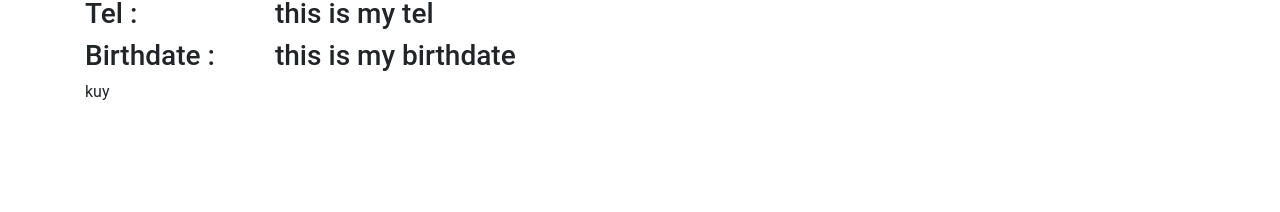
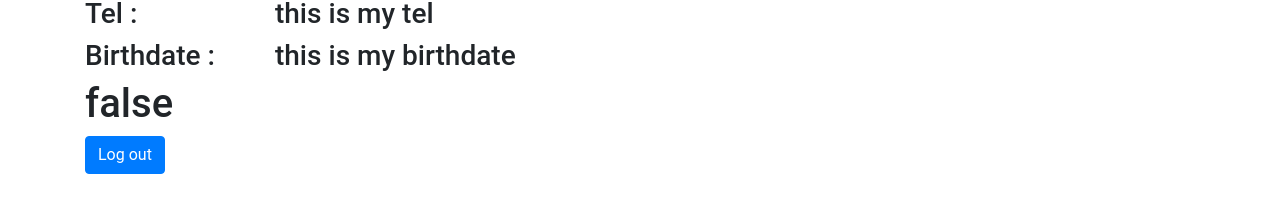
Before and after one commit to 2110423-2019-2/sec1_V-Solution, a React (Create React App) app in the folder front-fresh-fruit/: page /profile in a window 1280 px wide. Shown: the part 526-738 px from the top of the page. Built offline with nearby package versions, Linux system fonts and the light colour scheme.

Commit message:
add login and logout system draft1

```diff
--- a/front-fresh-fruit/src/App.js
+++ b/front-fresh-fruit/src/App.js
@@ -1,4 +1,4 @@
-import React from 'react';
+import React,{useState} from 'react';
 import Navi from './web-components/Navigationbar';
 import Home from './Page/HomePage';
 import Register from './Page/Register';
@@ -16,6 +16,22 @@ import UserContext from './Context/UserContext';
 import HomePage from './Page/HomePage';
 import { BrowserRouter as Router, Switch, Route, Link } from 'react-router-dom';
 function App() {
+  const [isloggedin,setIsloggedin] = useState(false)
+  const [token,setToken] = useState("")
+  function handleIsloggedin(){
+    if (isloggedin){
+      setIsloggedin(false)
+    }else{
+      setIsloggedin(true)
+    }
+    console.log(isloggedin)
+  }
+  function handleSetToken(token){
+    setToken(token);
+  }
+  function clearToken(){
+    setToken("");
+  }
   return (
     <div>
 
@@ -29,8 +45,10 @@ function App() {
       <Router>
         {/* body part */}
         <Switch>
+          <UserContext.Provider value={{google:'this is evil company',isloggedin:`${isloggedin}`,setLogin:handleIsloggedin,setToken:handleSetToken,usertoken:`${token}`,clearToken:clearToken}}>
           <Route exact path='/' component={Home} />
-          <Route path='/profile' component={Profile} />
+          {token!=null ? (<Route path='/profile' component={Profile} />):(<Route path='/profile' component={Seller} />)}
+
           <Route path='/seller' component={Seller} />
           <Route path='/register' component={Register} />
           <Route path='/registerSeller' component={RegisterSeller} />
@@ -40,6 +58,7 @@ function App() {
           <Route path='/EditProfile' component={EditProfile} />
           <Route path='/EditStore' component={EditStore} />
           <Route path='/addItem' component={AddItem} />
+          </UserContext.Provider>
         </Switch>
       </Router>
     </div>
--- a/front-fresh-fruit/src/Page/Profile.js
+++ b/front-fresh-fruit/src/Page/Profile.js
@@ -3,15 +3,18 @@ import '../App.scss';
 import ProfileComponent from '../web-components/ProfileComponent';
 import UserContext from '../Context/UserContext';
 
-const Profile = () => {
+const Profile = (props) => {
     //for setup fetch data
     return (
         //style={{backgroundImage:`url(${background})`}}
-        <UserContext.Provider value="kuy">
+
             <div>
-                <ProfileComponent username='vachirachat' firstname='vachirachat' lastname='saw' Address='this is my address' Tel='this is my tel' Birthdate='this is my birthdate' />
+                <ProfileComponent
+                username='vachirachat' firstname='vachirachat' lastname='saw' Address='this is my address' Tel='this is my tel' Birthdate='this is my birthdate'
+                number = {props.ID} />
+
             </div>
-        </UserContext.Provider>
+
 
 
     );
--- a/front-fresh-fruit/src/Page/Seller.js
+++ b/front-fresh-fruit/src/Page/Seller.js
@@ -1,10 +1,11 @@
 import React from 'react';
-
+import UserContext from '../Context/UserContext';
 const Seller = () => {
     return (
         <div>
             <h1>This is in Seller</h1>
             <button type="button" class="btn btn-primary">Primary</button>
+
         </div>
     );
 };
--- a/front-fresh-fruit/src/web-components/Loginform.js
+++ b/front-fresh-fruit/src/web-components/Loginform.js
@@ -1,4 +1,4 @@
-import React, { useState } from 'react';
+import React, { useState, useEffect } from 'react';
 import axios from 'axios';
 import { useHistory } from "react-router-dom";
 import UserContext from '../Context/UserContext';
@@ -20,7 +20,7 @@ const send = new Request('http://nutpattara.pythonanywhere.com/api/login', optio
 const Loginform = (props) => {
     const [username, setUsername] = useState("");
     const [password, setPassword] = useState("");
-
+    const [userid, setUserid] = useState(0);
     const showState = () => {
         console.log("username", username)
         console.log("password", password)
@@ -28,16 +28,35 @@ const Loginform = (props) => {
 
     const history = useHistory();
 
-    function OnSignIn(username, password) {
-        let res = axios.post('http://127.0.0.1:8000/api/login', {
+    async function OnSignIn() {
+
+        let res = await axios.post('http://127.0.0.1:8000/api/login', {
             username, password
-        }).catch(err => {
+        })
+        .catch(err => {
             alert(err)
             console.log(err)
         })
+
+        console.log(`Status code: ${res.status}`);
+        console.log(`Status text: ${res.statusText}`);
+        console.log(`Request method: ${res.request.method}`);
+        console.log(`Path: ${res.request.path}`);
+
+        console.log(`Date: ${res.headers.date}`);
+        console.log(`Data: ${res.data.token}`);
+
+        if (res.status){
+            return res
+        }
             //ยังไม่ได้เชค status checkแล้วพัง
-        history.push(`/Profile`)
+
+
     }
+useEffect(() => {
+
+
+})
 
 return (
 
@@ -55,11 +74,22 @@ const Loginform = (props) => {
                     <input type="password" class="form-control" onChange={e => setPassword(e.target.value)} />
                 </div>
                 <a href="">Forgot Password?</a>
+
+                    <UserContext.Consumer>
+                        {({ isloggedin, setLogin ,setToken,}) => (
                             <div style={{ float: 'right' }}>
                             <button type="submit" class="btn btn-outline-primary" style={{ marginRight: '10px' }}>Register</button>
-
-                        <button type="submit" class="btn btn-primary" onClick={() => OnSignIn(username, password)}>Sign in</button>
+                                <button class="btn btn-primary" onClick={() => {
+                                    const t = OnSignIn()
+                                    t.then((val)=> {
+                                        setToken(val.data.token)
+                                        setLogin()
+                                    })
+                                    history.push('/profile')
+                                }}>Sign in</button>
                             </div>
+                        )}
+                    </UserContext.Consumer>
                 <div onClick={() => showState()}>123</div>
             </form>
 
--- a/front-fresh-fruit/src/web-components/ProfileComponent.js
+++ b/front-fresh-fruit/src/web-components/ProfileComponent.js
@@ -3,8 +3,9 @@ import '../App.scss';
 import background from '../pictures/background.png';
 import ProfilePic from '../pictures/user.png';
 import UserContext from '../Context/UserContext';
-
+import {useHistory} from 'react-router-dom';
 const Profile = (props) => {
+    const history = useHistory();
     return (
         //style={{backgroundImage:`url(${background})`}}
         <div>
@@ -30,16 +31,29 @@ const Profile = (props) => {
                         <h3>Tel :</h3>
                         <h3>Birthdate :</h3>
                     </div>
+                    <div>{props.id}</div>
                     <div class='col-lg-10'>
                         <h3>{props.Address}</h3>
                         <h3>{props.Tel}</h3>
                         <h3>{props.Birthdate}</h3>
                     </div>
                 </div>
-                <UserContext.Consumer>
-                    {kkk => <div>{kkk}</div>}
-                </UserContext.Consumer>
 
+            <UserContext.Consumer>
+                            {({isloggedin,setLogin,clearToken,usertoken}) => (
+                                <div>
+                                <h1>{String(isloggedin)}</h1>
+                                <h1>{usertoken}</h1>
+                                <button class='btn btn-primary'onClick={()=>{
+
+                                    clearToken()
+                                    console.log(usertoken)
+                                    history.push('/')
+
+                                }}>Log out</button>
+                                </div>
+                            )}
+                        </UserContext.Consumer>
             </div>
         </div>
 
```
Lines whose indentation alone changed are shown as unchanged.
